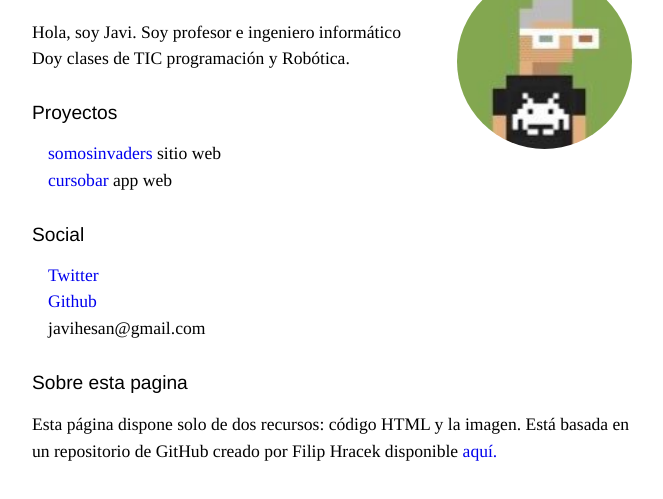
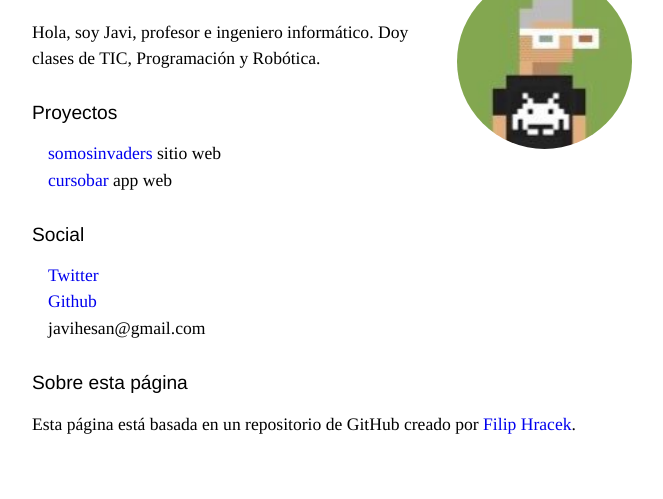
Before and after one commit to javihesan/javihesan.github.io, a plain HTML site: page index.html in a window 1280 px wide. Shown: the part 133-632 px from the top of the page, without its empty margins (308-971 px from the left). Drawn offline with Linux system fonts and the light colour scheme.

Commit message:
Add files via upload

```diff
--- a/index.html
+++ b/index.html
@@ -85,14 +85,14 @@
 
       <p><img class="portrait" src="javihesan.jpg" alt="El avatar de Javi Hesan"></p>
 <h1><span class="_2s">Javi</span> <span class="_2t">Hesan</span></h1>
-<p><span class="_2u">Hola, soy</span> <span class="_2v">Javi. Soy</span> <span class="_2w">profesor</span> <span class="_2x">e</span> <span class="_2y">ingeniero informático</span> <span class="_2z">Doy</span> <span class="_30">clases</span> <span class="_31">de</span> <span class="_32">TIC</span> <span class="_33">programación</span><span class="_34">&nbsp;</span><span class="_35">y</span> <span class="_36">Robótica.</p>
+<p><span class="_2u">Hola, soy</span> <span class="_2v">Javi, </span> <span class="_2w">profesor</span> <span class="_2x">e</span> <span class="_2y">ingeniero informático.</span> <span class="_2z">Doy</span> <span class="_30">clases</span> <span class="_31">de</span> <span class="_32">TIC,</span> <span class="_33">Programación</span><span class="_34">&nbsp;</span><span class="_35">y</span> <span class="_36">Robótica.</p>
 <h2><span class="_3m">Proyectos</span></h2>
 <ul> <li><a href="http://somosinvaders.wordpress.com/"><span class="_3n">somosinvaders</span></a> <span class="_3o">sitio</span> <span class="_3p">web</span></li> <li><a href="http://javihesan.github.io/cursobar"><span class="_3r">cursobar</span> </a><span class="_3s">app</span> <span class="_3y">web</span> </li> </ul>
 <h2><span class="_6i">Social</span></h2>
 <ul> <li><a href="https://twitter.com/javihesan"><span class="_6j">Twitter</span></a></li> <li><a href="https://github.com/javihesan"><span class="_6k">Github</span></a></li><li><span class="_6n">javihesan</span><span style="display:none"><span class="_6o">deletethisifyourenotarobot</span></span><span class="_6p">@gmail</span><span style="display:none"><span class="_6q">thisaswell</span></span><span class="_6r">.com</span></li> </ul>
-<h2><span class="_bf">Sobre</span> <span class="_bg">esta</span> <span class="_bh">pagina</span></h2>
-<p><span class="_bi">Esta</span> <span class="_bj">página</span> <span class="_bk">dispone</span> <span class="_bl">solo</span> <span class="_bm">de</span> <span class="_bn">dos</span> <span class="_bo">recursos: código</span> <span class="_bp">HTML</span> <span class="_bq">y</span> <span class="_br">la</span> <span class="_bs">imagen.
-Está</span><span class="_bt"> basada</span> <span class="_bu">en</span> <span class="_bv">un</span> <span class="_bw">repositorio</span> <span class="_bx">de</span> <span class="_by">GitHub</span> <span class="_bz">creado</span> <span class="_c0">por</span> <span class="_c1">Filip</span> <span class="_c2">Hracek</span> <span class="_c3">disponible</span><a href="https://github.com/filiph/filiphnet/blob/master/tool/spanify.dart"> <span class="_c9">aquí.</span></a></p>
+<h2><span class="_bf">Sobre</span> <span class="_bg">esta</span> <span class="_bh">página</span></h2>
+<p><span class="_bi">Esta</span> <span class="_bj">página</span><span class="_bs">
+está</span><span class="_bt"> basada</span> <span class="_bu">en</span> <span class="_bv">un</span> <span class="_bw">repositorio</span> <span class="_bx">de</span> <span class="_by">GitHub</span> <span class="_bz">creado</span> <span class="_c0">por</span> <a href="https://github.com/filiph/filiphnet/blob/master/tool/spanify.dart"><span class="_c1">Filip</span> <span class="_c2">Hracek</span></a><span class="_c9">.</span></p>
 
 
 
```
